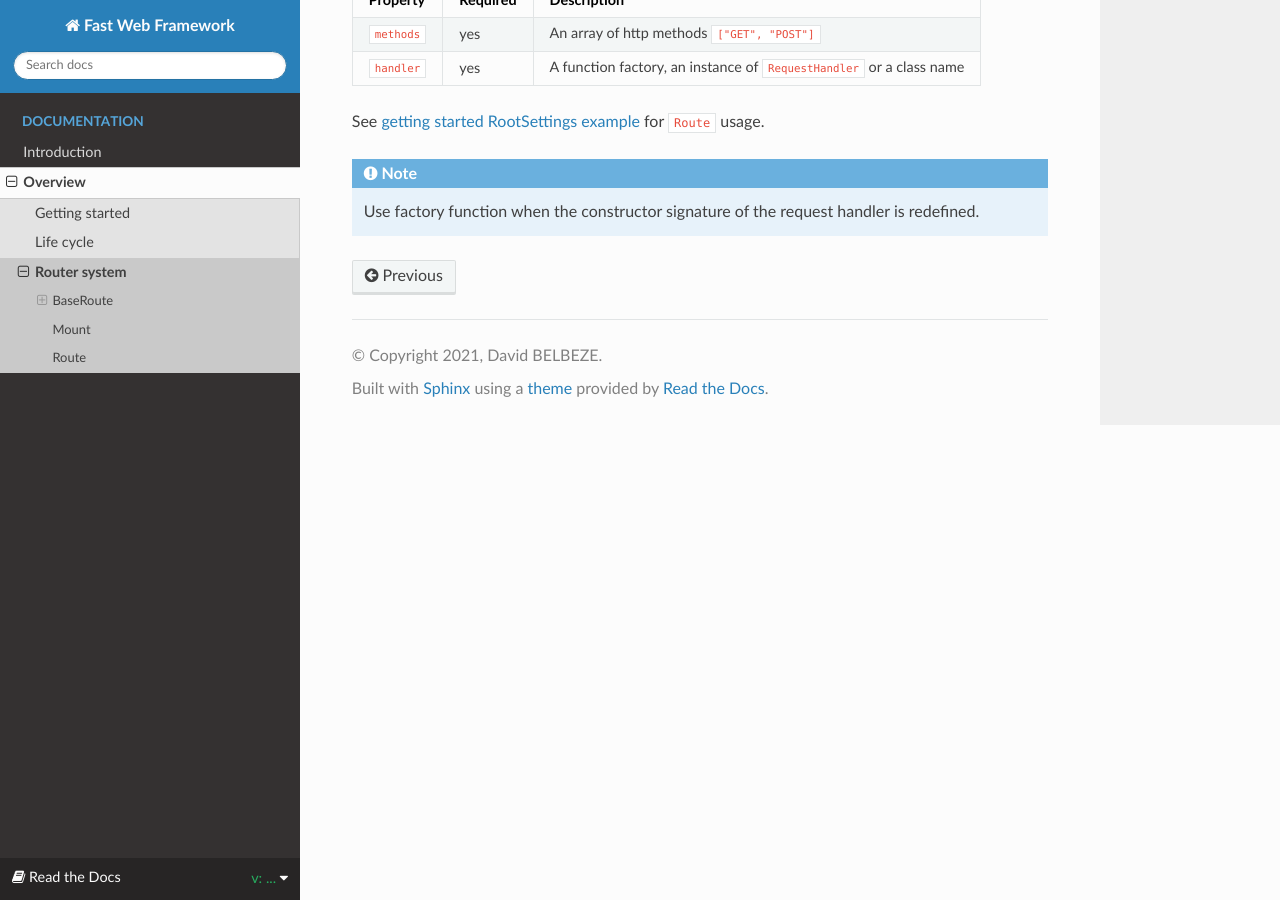
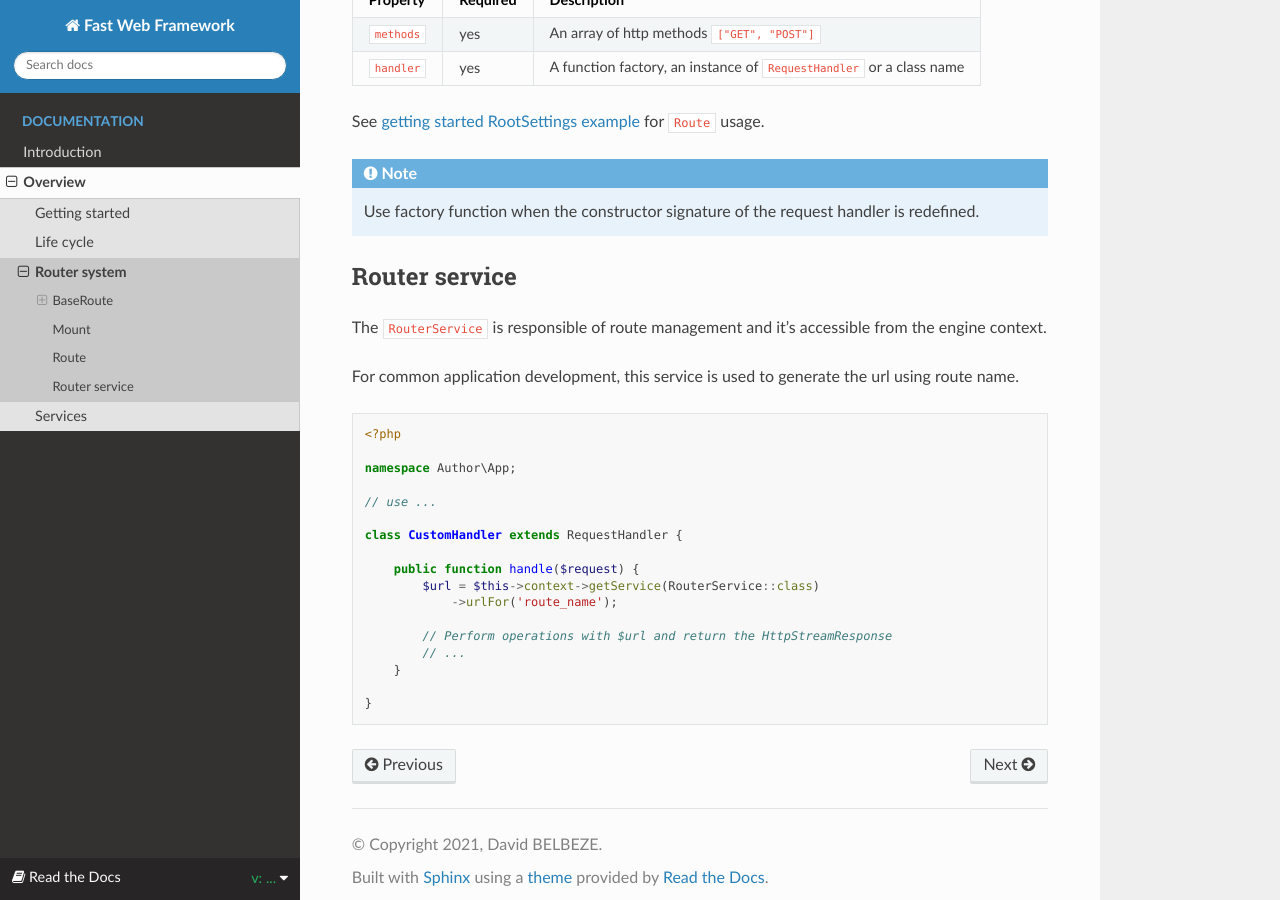
Before and after one commit to Fastwf/doc, a Sphinx documentation site: the page built from docs/source/overview/routing.rst, in a window 1280 px wide and 900 px high, scrolled down 2186 px. Built offline with Sphinx 7.4.7 and the Read the Docs theme 2.0.0, drawn with Linux system fonts in a browser that asks for light colours; comment, search, counter and statistics services are not loaded.

Commit message:
Add documentation about service component

```diff
--- a/docs/source/overview/index.rst
+++ b/docs/source/overview/index.rst
@@ -9,3 +9,4 @@ Overview
     getting-started
     life-cycle
     routing
+    services
--- a/docs/source/overview/routing.rst
+++ b/docs/source/overview/routing.rst
@@ -118,3 +118,30 @@ See :ref:`getting started RootSettings example<getting_started_settings>` for ``
 .. note::
 
     Use factory function when the constructor signature of the request handler is redefined.
+
+Router service
+==============
+
+The ``RouterService`` is responsible of route management and it's accessible from the engine context.
+
+For common application development, this service is used to generate the url using route name.
+
+.. code-block:: php
+
+    <?php
+
+    namespace Author\App;
+
+    // use ...
+
+    class CustomHandler extends RequestHandler {
+
+        public function handle($request) {
+            $url = $this->context->getService(RouterService::class)
+                ->urlFor('route_name');
+
+            // Perform operations with $url and return the HttpStreamResponse
+            // ...
+        }
+
+    }
```
Also changed, not shown: docs/source/overview/services.rst (added, +112 -0 lines), 1 other file.
